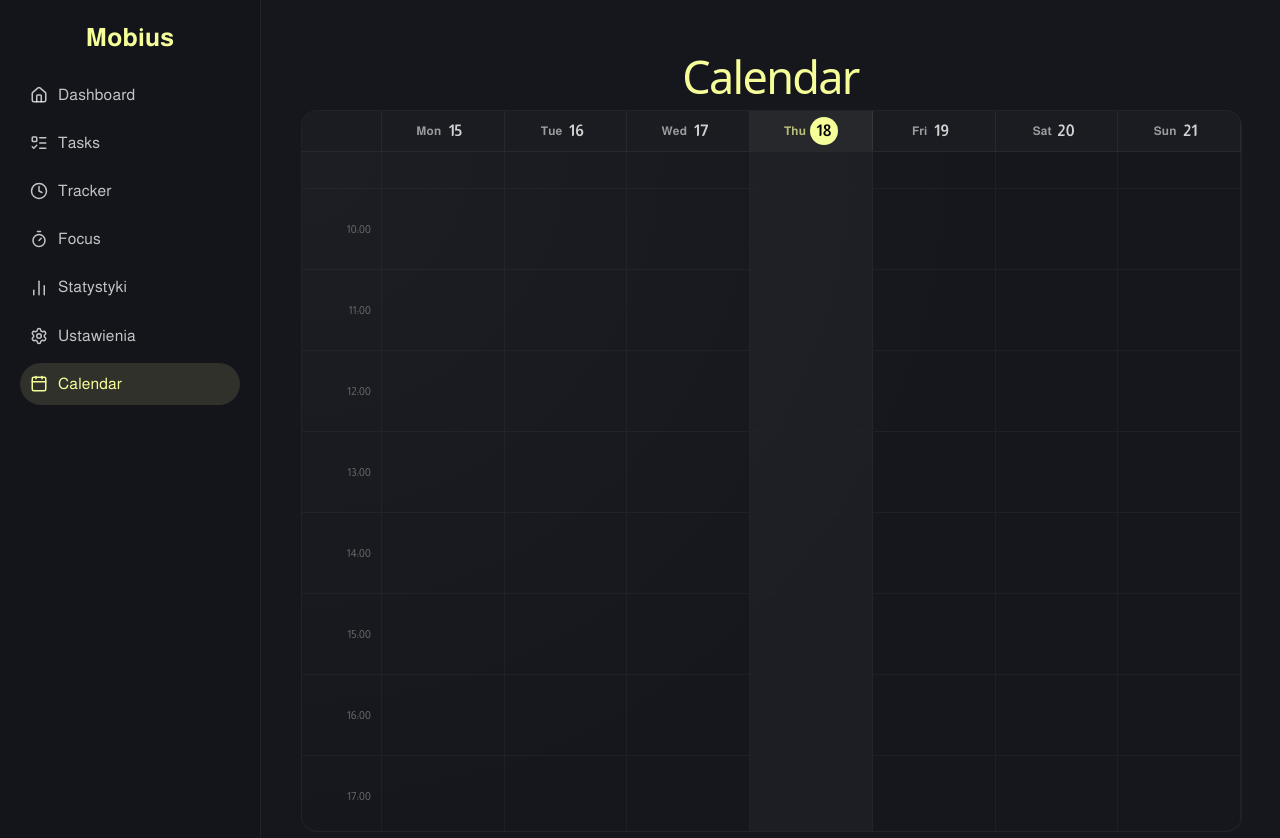
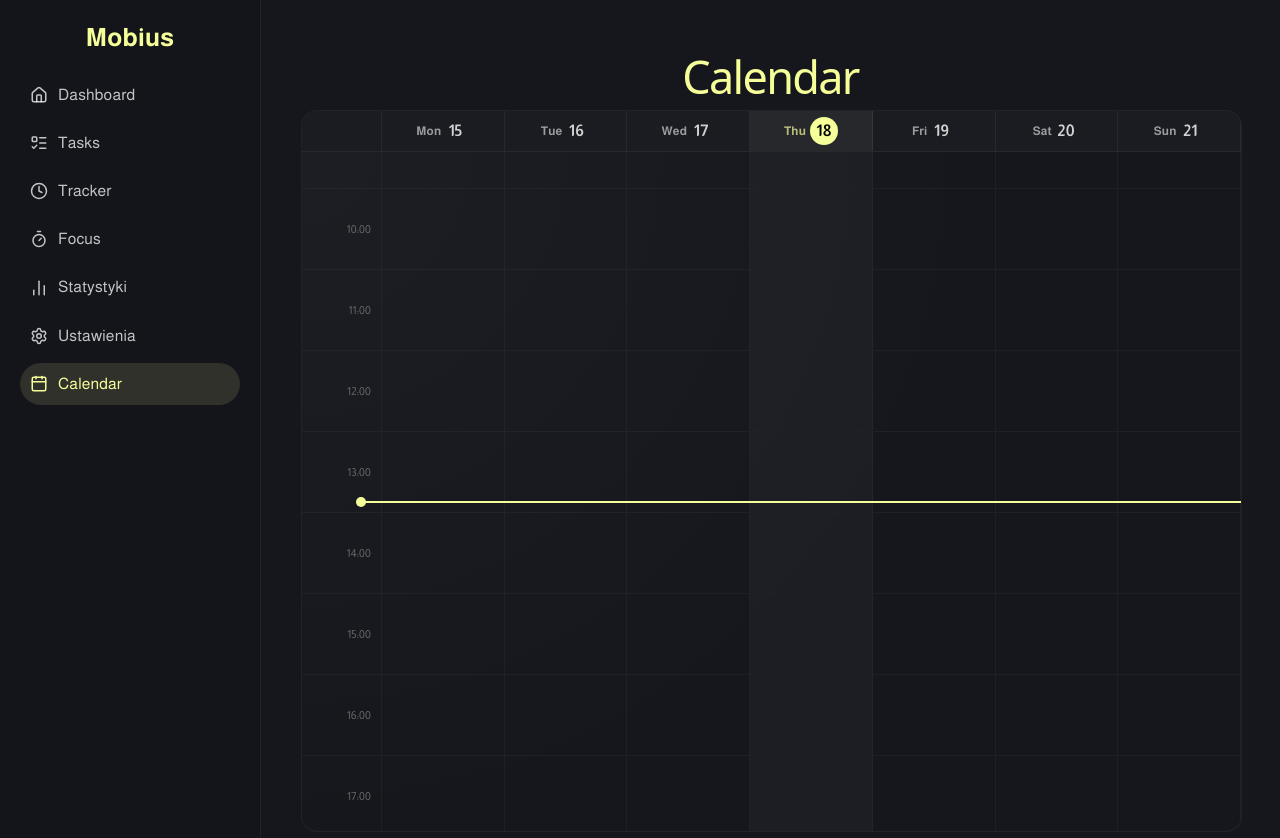
Before and after one commit to mobius-group-project/mobius, a React (Vite) app: page /calendar in a window 1280 px wide. Shown: the top 838 px of the page. Built offline with nearby package versions, Linux system fonts and the light colour scheme.

Commit message:
MG-31: current time line

```diff
--- a/src/components/calendarSystem/CalendarGrid.css
+++ b/src/components/calendarSystem/CalendarGrid.css
@@ -38,6 +38,7 @@
 
 .calendar-body {
   flex: 1;
+  position: relative;
   overflow-y: auto;
   background: radial-gradient(circle at top left,
       rgba(255, 255, 255, 0.03),
@@ -117,3 +118,23 @@
   font-weight: 700;
   margin-left: 4px;
 }
+
+.current-time-line {
+  position: absolute;
+  left: 60px;
+  right: 0;
+  height: 2px;
+  background: var(--color-primary);
+  z-index: 10;
+}
+
+.current-time-line::before {
+  content: "";
+  position: absolute;
+  left: -6px;
+  top: -4px;
+  width: 10px;
+  height: 10px;
+  background: var(--color-primary);
+  border-radius: 50%;
+}
--- a/src/components/calendarSystem/CalendarGrid.tsx
+++ b/src/components/calendarSystem/CalendarGrid.tsx
@@ -1,4 +1,5 @@
-import React, { useEffect, useRef } from "react";
+import React, { useEffect, useRef, useState } from "react";
+
 import "./CalendarGrid.css";
 
 const DAYS = ["Mon", "Tue", "Wed", "Thu", "Fri", "Sat", "Sun"];
@@ -31,6 +32,8 @@ const CalendarGrid: React.FC = () => {
 
   const bodyRef = useRef<HTMLDivElement | null>(null);
   const firstRowRef = useRef<HTMLDivElement | null>(null);
+  const [linePosition, setLinePosition] = useState(0);
+
 
   useEffect(() => {
     if (!bodyRef.current || !firstRowRef.current) return;
@@ -51,6 +54,24 @@ const CalendarGrid: React.FC = () => {
       behavior: "smooth",
     });
   }, []);
+
+  useEffect(() => {
+  if (!firstRowRef.current) return;
+
+  const update = () => {
+    const now = new Date();
+    const hour = now.getHours();
+    const minutes = now.getMinutes();
+    const rowHeight = firstRowRef.current!.getBoundingClientRect().height;
+    const pos = hour * rowHeight + (minutes / 60) * rowHeight;
+    setLinePosition(pos);
+  };
+
+  update();
+  const interval = setInterval(update, 60000);
+  return () => clearInterval(interval);
+}, []);
+
 
   return (
     <div className="calendar-grid">
@@ -80,6 +101,10 @@ const CalendarGrid: React.FC = () => {
       </div>
 
       <div className="calendar-body" ref={bodyRef}>
+          <div
+             className="current-time-line"
+             style={{ top: `${linePosition}px` }}
+             />
         {timeSlots.map((slot, i) => (
           <div
             key={slot}
```
